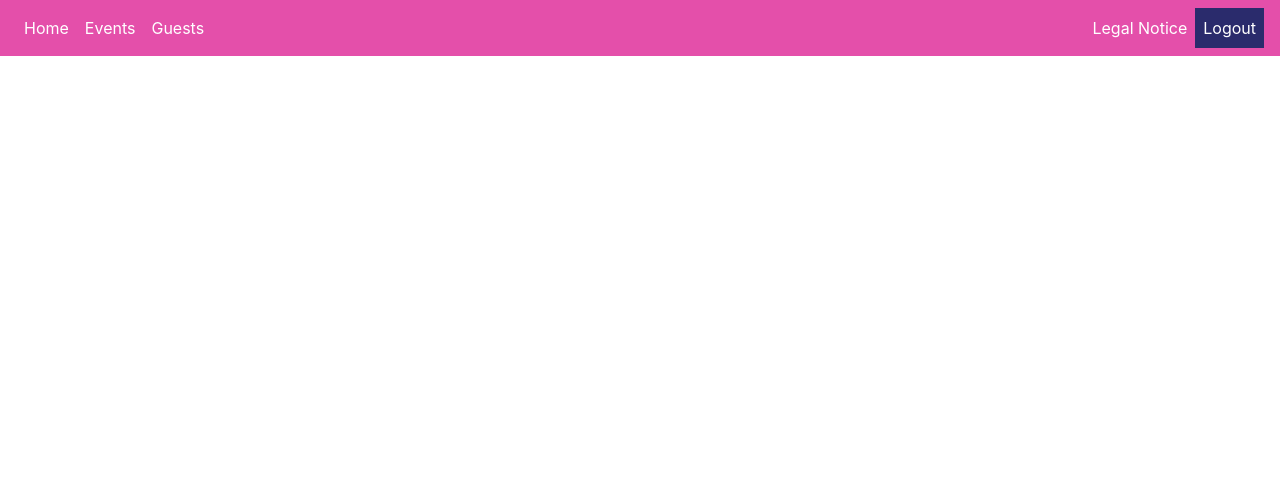
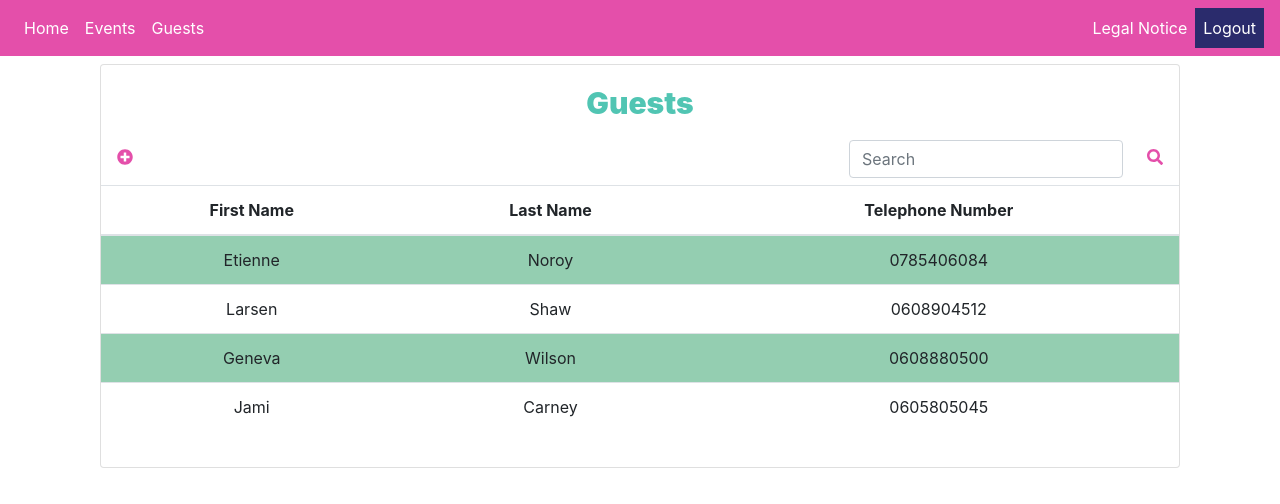
Before and after one commit to JbDumaine/SmartEvent_frontend, a Vue app: page /#/guests/1 in a window 1280 px wide. Shown: the top 504 px of the page. Built offline with nearby package versions, Linux system fonts and the light colour scheme; sample sign-in values are in the browser's storage.

Commit message:
Add guest vue with implementation

```diff
--- a/src/App.vue
+++ b/src/App.vue
@@ -68,4 +68,8 @@ body {
   font-size: 30px;
   color: $green;
 }
+.table-striped>tbody>tr:nth-child(odd)>td,
+.table-striped>tbody>tr:nth-child(odd)>th {
+   background-color: $lightSilverTree; // Choose your own color here
+ }
 </style>
--- a/src/main.js
+++ b/src/main.js
@@ -7,7 +7,7 @@ import { BootstrapVue, BootstrapVueIcons } from 'bootstrap-vue'
 import 'bootstrap/dist/css/bootstrap.css'
 import 'bootstrap-vue/dist/bootstrap-vue.css'
 import { library } from '@fortawesome/fontawesome-svg-core'
-import { FontAwesomeIcon } from '@fortawesome/vue-fontawesome'
+import { FontAwesomeIcon} from '@fortawesome/vue-fontawesome'
 import {
   faHome,
   faUser,
@@ -15,10 +15,12 @@ import {
   faSignInAlt,
   faSignOutAlt,
   faSadCry,
-  faSmileBeam
+  faSmileBeam,
+  faSearch,
+  faPlusCircle
 } from '@fortawesome/free-solid-svg-icons'
 
-library.add(faHome, faUser, faUserPlus, faSignInAlt, faSignOutAlt, faSadCry,faSmileBeam)
+library.add(faHome, faUser, faUserPlus, faSignInAlt, faSignOutAlt, faSadCry,faSmileBeam, faSearch, faPlusCircle)
 
 Vue.config.productionTip = false
 Vue.use(BootstrapVue)
--- a/src/router/index.js
+++ b/src/router/index.js
@@ -6,6 +6,7 @@ import Register from '../views/Register.vue'
 import Welcome from '../views/Welcome.vue'
 import Invitation from '../views/Invitation.vue'
 import CreateEvent from '../views/CreateEvent.vue'
+import Guest from '../views/Guest.vue'
 
 Vue.use(VueRouter)
 
@@ -39,6 +40,11 @@ const routes = [
     path: `/create/event`,
     name: `CreateEvent`,
     component: CreateEvent
+  },
+  {
+    path: `/guests/:id`,
+    name: `Guests`,
+    component: Guest
   }
 ]
 
--- a/src/store/index.js
+++ b/src/store/index.js
@@ -5,6 +5,7 @@ Vue.use(Vuex)
 
 export default new Vuex.Store({
   state: {
+    weightScreen: window.innerWidth
   },
   mutations: {
   },
--- /dev/null
+++ b/src/views/Guest.vue
@@ -0,0 +1,61 @@
+<template>
+  <b-row class="mx-auto justify-content-center">
+    <b-col cols="12">
+    <b-card title="Guests" class="text-center mt-2">
+        <div class="d-flex justify-content-between align-items-center">
+          <div>
+            <font-awesome-icon icon="plus-circle" class="m-3"/>
+          </div>
+          <div class="d-flex flex-row align-items-center">
+          <b-form-input class="mx-2" placeholder="Search"></b-form-input>
+          <div v-if="weightScreen > 375">
+            <font-awesome-icon icon="search" class="m-3"/>
+          </div>
+          </div>
+        </div>
+      <b-table striped hover :items="items" class="col-12"> </b-table>
+    </b-card>
+    </b-col>
+  </b-row>
+</template>
+
+<script>
+export default {
+  name: `Guest`,
+  data() {
+    return {
+      items: [
+        { first_name: "Etienne", last_name: "Noroy", telephone_number:"0785406084"},
+        { first_name: "Larsen", last_name: "Shaw", telephone_number:"0608904512"},
+        { first_name: "Geneva", last_name: "Wilson", telephone_number:"0608880500"},
+        { first_name: "Jami", last_name: "Carney", telephone_number:"0605805045"},
+      ],
+    };
+  },
+  components: {},
+  computed: {
+    currentUser() {
+      return this.$store.state.auth.user;
+    },
+      weightScreen(){
+
+        return this.$store.state.weightScreen;
+      }
+  },
+  mounted() {
+    if (!this.currentUser) {
+      this.$router.push(`/welcome`);
+    }
+  },
+};
+</script>
+
+<style scoped lang="scss">
+.card-body {
+  padding-left: 0;
+  padding-right: 0;
+}
+.svg-inline--fa{
+  color:$pink
+}
+</style>
--- a/src/views/Login.vue
+++ b/src/views/Login.vue
@@ -47,7 +47,6 @@
     </div>
   </div>
 </template>
-
 <script>
 import User from "../models/user";
 
```
